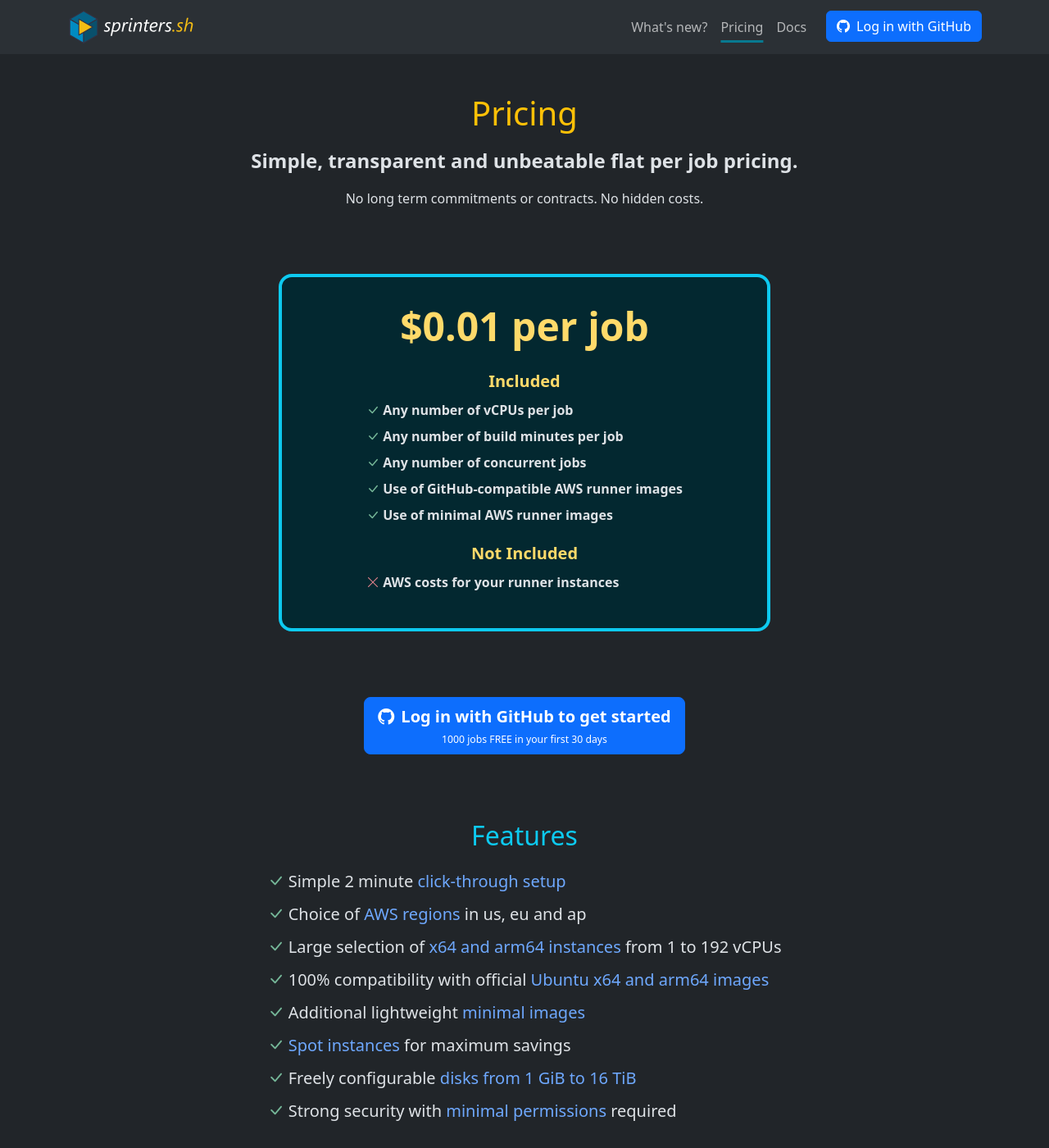
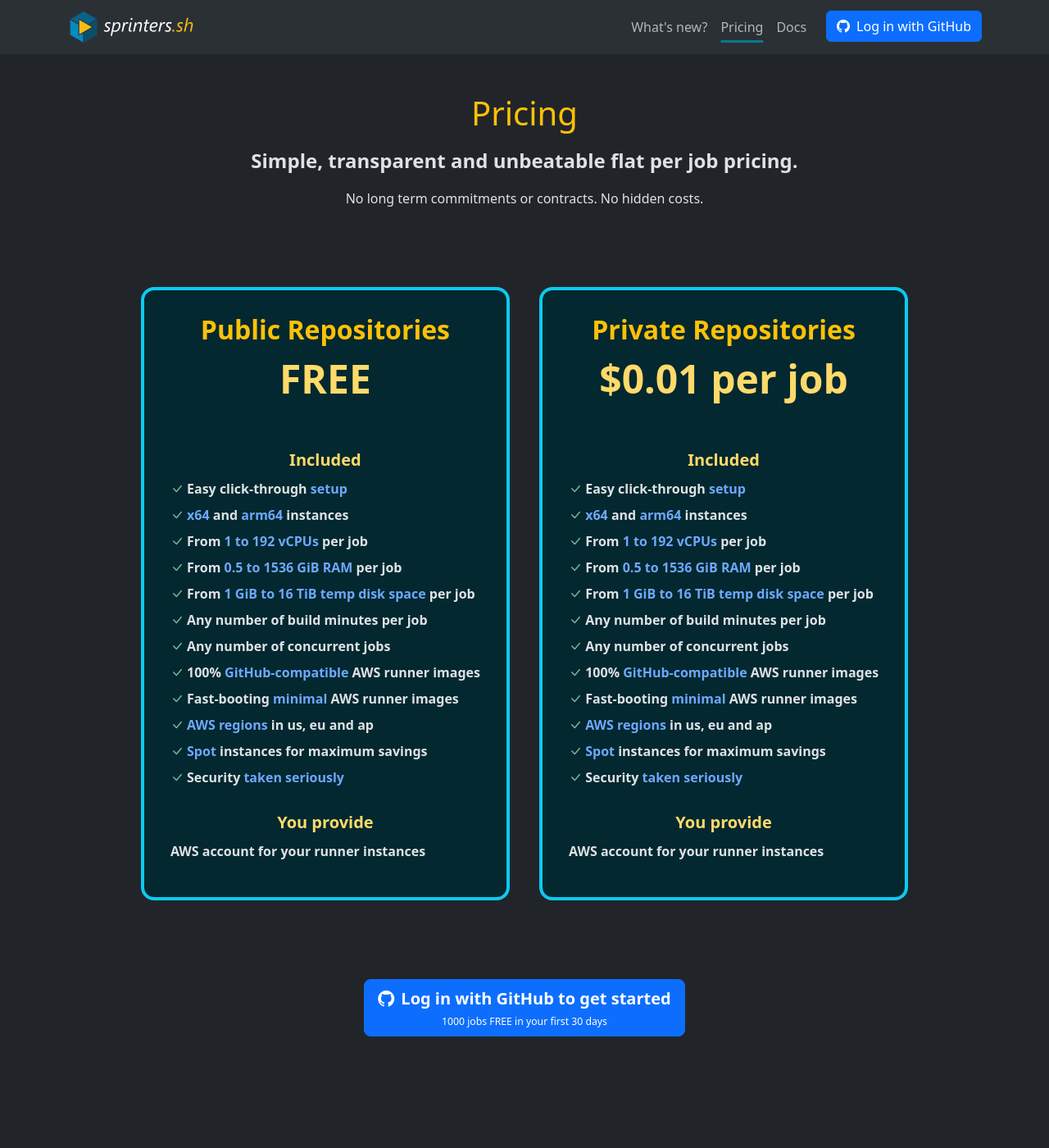
Before and after one commit to sprinters-sh/sprinters.sh, a Jekyll site: the page built from pricing.html, in a window 1280 px wide and 1400 px high. Shown: the whole window at 82% size. Built offline with Jekyll 4.4.1, drawn with Linux system fonts in a browser that asks for light colours; some of the changed text lies outside the part shown.

Commit message:
Free for public repositories

```diff
--- a/_data/new.yml
+++ b/_data/new.yml
@@ -1,3 +1,9 @@
+- date: "2025-03-03"
+  title: "Free for public repositories"
+  href: "/pricing"
+  image: "/assets/new/2025-03-03-public-free.png"
+  details: "Sprinters is now free for public repositories. You can now combine this with the AWS free tier to get AWS runners at zero cost."
+
 - date: "2025-03-02"
   title: "Adjustable root, swap and temp volume performance"
   href: "/docs/label#root"
--- a/_layouts/default.html
+++ b/_layouts/default.html
@@ -56,25 +56,6 @@
     <strong>Need help?</strong> We’re here for you at <a href="mailto:hello@sprinters.sh">hello@sprinters.sh</a>
 </div>
 
-<div class="mt-7 text-center container">
-    <p><strong class="fs-4">Stay updated</strong><br>Once a month we share product updates, new releases and other tidbits we think you’ll find interesting.</p>
-
-    <form method="post" id="newsletter-form">
-        <div style="position: absolute; left: -5000px;" aria-hidden="true">
-            /* real people should not fill this in and expect good things - do not remove this or risk form bot signups */
-            <input type="text" name="b_9fdbd60c88530df7c7e182221_1758545ed5" tabindex="-1" value="">
-        </div>
-        <div class="input-group mb-1 mx-auto mw-100" style="width: 500px">
-            <input type="email" name="EMAIL" class="form-control d-inline-block border-info" id="newsletter-email" required="required" placeholder="Type your email ...">
-            <input type="submit" name="subscribe" class="btn btn-info text-white fw-bold" value="Subscribe">
-        </div>
-
-        <p class="fs-8 text-body-secondary">Unsubscribe at any time. No spam ever. We hate it just as much as you do.</p>
-    </form>
-
-    <p id="newsletter-confirm" class="fs-5 text-info d-none"></p>
-</div>
-
 <div class="text-body-tertiary mt-5 pt-5 pb-5 fs-7 text-center">
     <div class="fs-5">
         <a href="https://github.com/sprinters-sh/sprinters/issues"
@@ -85,7 +66,7 @@
            target="_blank">𝕏</a>
         <a href="https://bsky.app/profile/sprinters.bsky.social"
            class="px-2 link-secondary link-underline link-underline-opacity-0 text-nowrap"
-           target="_blank"><img src="/assets/bluesky-logo.svg" height="20" style="margin-top: -3px"></a>
+           target="_blank"><img src="/assets/bluesky-logo.svg" height="20" style="margin-top: -3px" alt="Bluesky"></a>
     </div>
     <br>
     &copy; 2025 InfrastructureX GmbH<br>
--- a/assets/sprinters.js
+++ b/assets/sprinters.js
@@ -107,5 +107,4 @@
     });
 
     initCopyToClipboard();
-    initNewsletterForm();
 });
--- a/pricing.html
+++ b/pricing.html
@@ -7,46 +7,67 @@
     <p class="fs-4"><strong>Simple, transparent and unbeatable flat per job pricing.</strong></p>
     <p class="mb-6">No long term commitments or contracts. No hidden costs.</p>
 
-    <div class="border border-4 border-info p-4 bg-info-subtle mx-auto rounded-4"
-         style="width: 600px; max-width: 100%;">
+    <div class="border border-4 border-info p-4 bg-info-subtle m-3 rounded-4 d-inline-block"
+         style="width: 450px; max-width: 100%;">
 
-        <p class="mb-3 fw-semibold lh-base text-warning-emphasis" style="font-size: 48px">$0.01 per job</p>
+        <p class="mb-0 fw-bold text-warning fs-2">Public Repositories</p>
+        <p class="mb-5 fw-semibold lh-base text-warning-emphasis" style="font-size: 48px">FREE</p>
         <p class="mb-1 fw-bold lh-base text-warning-emphasis fs-5">Included</p>
         <div>
             <div class="text-start d-inline-block">
                 <ul class="lh-lg fw-bold ps-0" style="list-style: none;">
-                    <li><i class="bi bi-check-lg text-success-emphasis"></i> Any number of vCPUs per job</li>
+                    <li><i class="bi bi-check-lg text-success-emphasis"></i> Easy click-through <a href="/docs/setup">setup</a></li>
+                    <li><i class="bi bi-check-lg text-success-emphasis"></i> <a href="/docs/label#instance-type">x64</a> and <a href="/docs/label#instance-type">arm64</a> instances</li>
+                    <li><i class="bi bi-check-lg text-success-emphasis"></i> From <a href="/docs/label#instance-type">1 to 192 vCPUs</a> per job</li>
+                    <li><i class="bi bi-check-lg text-success-emphasis"></i> From <a href="/docs/label#instance-type">0.5 to 1536 GiB RAM</a> per job</li>
+                    <li><i class="bi bi-check-lg text-success-emphasis"></i> From <a href="/docs/label#temp">1 GiB to 16 TiB temp disk space</a> per job</li>
                     <li><i class="bi bi-check-lg text-success-emphasis"></i> Any number of build minutes per job</li>
                     <li><i class="bi bi-check-lg text-success-emphasis"></i> Any number of concurrent jobs</li>
-                    <li><i class="bi bi-check-lg text-success-emphasis"></i> Use of GitHub-compatible AWS runner images</li>
-                    <li><i class="bi bi-check-lg text-success-emphasis"></i> Use of minimal AWS runner images</li>
-                    <li class="text-center mb-1 mt-3 fw-bold lh-base text-warning-emphasis fs-5">Not Included</li>
-                    <li><i class="bi bi-x-lg text-danger-emphasis"></i>  AWS costs for your runner instances</li>
+                    <li><i class="bi bi-check-lg text-success-emphasis"></i> 100% <a href="/docs/label#image">GitHub-compatible</a> AWS runner images</li>
+                    <li><i class="bi bi-check-lg text-success-emphasis"></i> Fast-booting <a href="/docs/label#image">minimal</a> AWS runner images</li>
+                    <li><i class="bi bi-check-lg text-success-emphasis"></i> <a href="/docs/label#placement">AWS regions</a> in us, eu and ap</li>
+                    <li><i class="bi bi-check-lg text-success-emphasis"></i> <a href="/docs/label#spot">Spot</a> instances for maximum savings</li>
+                    <li><i class="bi bi-check-lg text-success-emphasis"></i> Security <a href="/docs/security">taken seriously</a></li>
+                    <li class="text-center mb-1 mt-4 fw-bold lh-base text-warning-emphasis fs-5">You provide</li>
+                    <li>AWS account for your runner instances</li>
                 </ul>
             </div>
         </div>
     </div>
 
+    <div class="border border-4 border-info p-4 bg-info-subtle m-3 rounded-4 d-inline-block"
+         style="width: 450px; max-width: 100%;">
+
+        <p class="mb-0 fw-bold text-warning fs-2">Private Repositories</p>
+        <p class="mb-5 fw-semibold lh-base text-warning-emphasis" style="font-size: 48px">$0.01 per job</p>
+        <p class="mb-1 fw-bold lh-base text-warning-emphasis fs-5">Included</p>
+        <div>
+            <div class="text-start d-inline-block">
+                <ul class="lh-lg fw-bold ps-0" style="list-style: none;">
+                    <li><i class="bi bi-check-lg text-success-emphasis"></i> Easy click-through <a href="/docs/setup">setup</a></li>
+                    <li><i class="bi bi-check-lg text-success-emphasis"></i> <a href="/docs/label#instance-type">x64</a> and <a href="/docs/label#instance-type">arm64</a> instances</li>
+                    <li><i class="bi bi-check-lg text-success-emphasis"></i> From <a href="/docs/label#instance-type">1 to 192 vCPUs</a> per job</li>
+                    <li><i class="bi bi-check-lg text-success-emphasis"></i> From <a href="/docs/label#instance-type">0.5 to 1536 GiB RAM</a> per job</li>
+                    <li><i class="bi bi-check-lg text-success-emphasis"></i> From <a href="/docs/label#temp">1 GiB to 16 TiB temp disk space</a> per job</li>
+                    <li><i class="bi bi-check-lg text-success-emphasis"></i> Any number of build minutes per job</li>
+                    <li><i class="bi bi-check-lg text-success-emphasis"></i> Any number of concurrent jobs</li>
+                    <li><i class="bi bi-check-lg text-success-emphasis"></i> 100% <a href="/docs/label#image">GitHub-compatible</a> AWS runner images</li>
+                    <li><i class="bi bi-check-lg text-success-emphasis"></i> Fast-booting <a href="/docs/label#image">minimal</a> AWS runner images</li>
+                    <li><i class="bi bi-check-lg text-success-emphasis"></i> <a href="/docs/label#placement">AWS regions</a> in us, eu and ap</li>
+                    <li><i class="bi bi-check-lg text-success-emphasis"></i> <a href="/docs/label#spot">Spot</a> instances for maximum savings</li>
+                    <li><i class="bi bi-check-lg text-success-emphasis"></i> Security <a href="/docs/security">taken seriously</a></li>
+                    <li class="text-center mb-1 mt-4 fw-bold lh-base text-warning-emphasis fs-5">You provide</li>
+                    <li>AWS account for your runner instances</li>
+                </ul>
+            </div>
+        </div>
+    </div>
+
+    <div>
     <a href="https://console.sprinters.sh/login" class="btn btn-lg btn-primary fw-semibold mt-6 mb-6">
         <div><i class='bi bi-github me-2'></i>Log in with GitHub to get started</div>
         <div class="fs-8 mt-1 fw-normal">1000 jobs FREE in your first 30 days</div>
     </a>
-
-    <h2 class="text-info mb-3">Features</h2>
-    <div>
-        <div class="text-start d-inline-block">
-            <ul class="lh-lg fs-md-5 ps-0" style="list-style: none;">
-                <li><i class="bi bi-check-lg text-success-emphasis"></i> Simple 2 minute <a href="/docs/setup">click-through setup</a></li>
-                <li><i class="bi bi-check-lg text-success-emphasis"></i> Choice of <a href="/docs/label#placement">AWS regions</a> in us, eu and ap</li>
-                <li><i class="bi bi-check-lg text-success-emphasis"></i> Large selection of <a href="/docs/label#instance-type">x64 and arm64 instances</a> from 1 to 192
-                    vCPUs</li>
-                <li><i class="bi bi-check-lg text-success-emphasis"></i> 100% compatibility with official <a href="/docs/label#image">Ubuntu x64 and arm64 images</a></li>
-                <li><i class="bi bi-check-lg text-success-emphasis"></i> Additional lightweight <a href="/docs/label#image">minimal images</a></li>
-                <li><i class="bi bi-check-lg text-success-emphasis"></i> <a href="/docs/label#spot">Spot instances</a> for maximum savings</li>
-                <li><i class="bi bi-check-lg text-success-emphasis"></i> Freely configurable <a href="/docs/label#temp">disks from 1 GiB to 16 TiB</a></li>
-                <li><i class="bi bi-check-lg text-success-emphasis"></i> Strong security with <a href="/docs/security">minimal permissions</a> required</li>
-            </ul>
-        </div>
     </div>
 
     <div class="mx-auto" style="width: 600px; max-width: 100%;">
```
Also changed, not shown: other parts of pricing.html (+2 -2 lines), index.html (+25 -0 lines).
